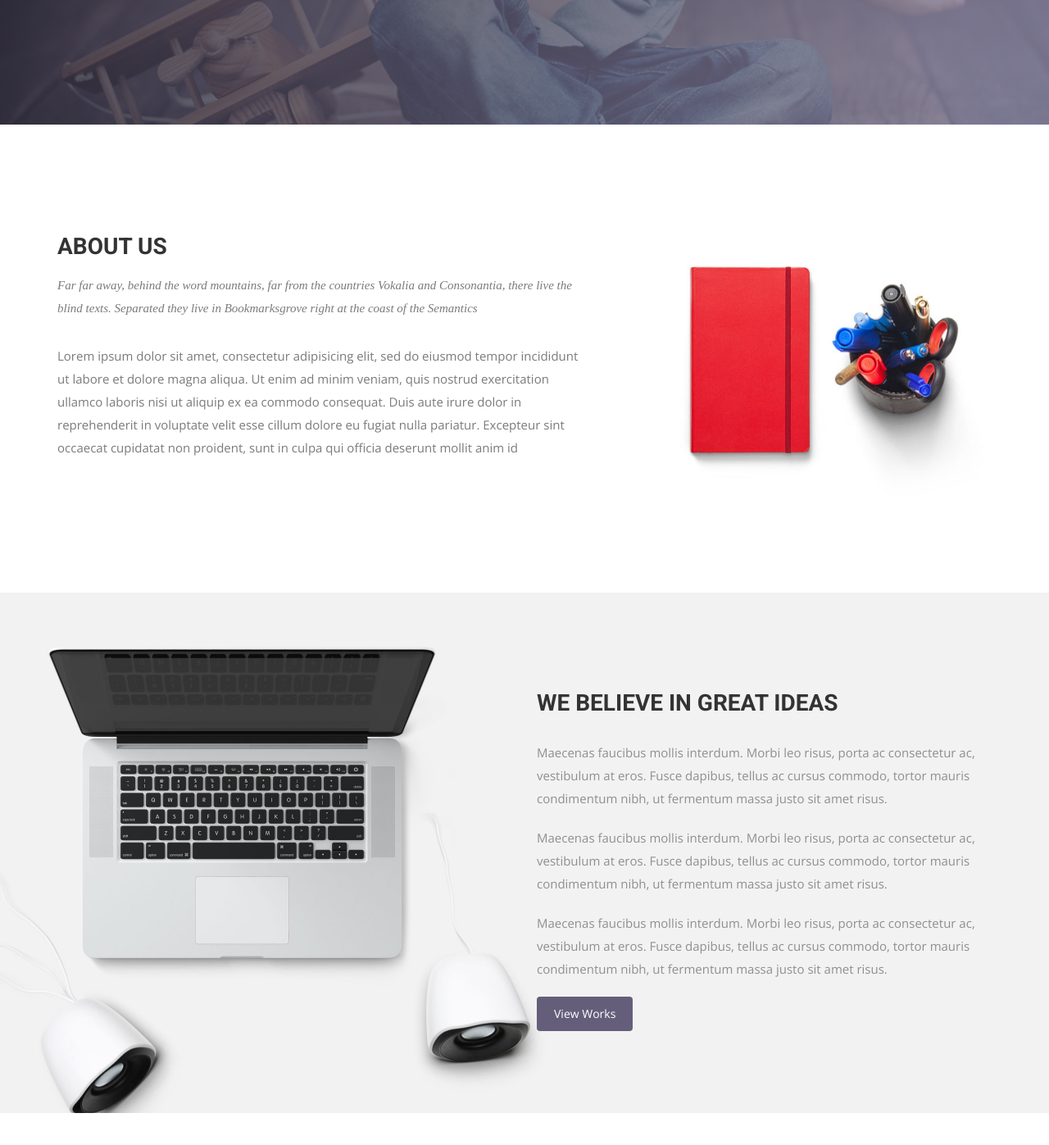
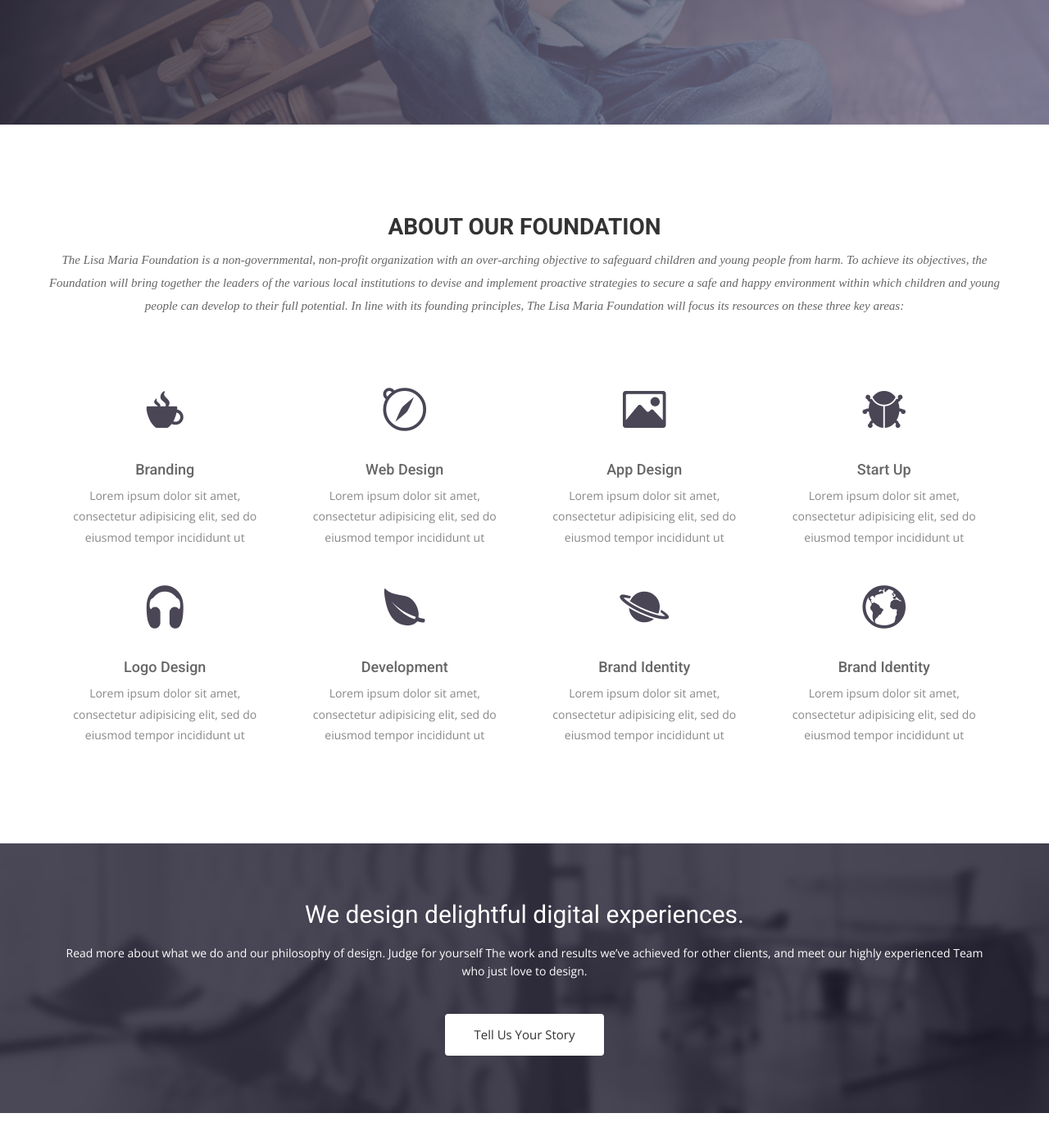
Before and after one commit to jurgencalleja/Lisa-Maria-Foundation, a Jekyll site: the page built from index.html, in a window 1280 px wide and 1400 px high, scrolled down 613 px. Shown: the top 1397 px of the window at 82% size. Built offline with Jekyll 4.4.1, drawn with Linux system fonts in a browser that asks for light colours; nearby versions of some CDN libraries; some web fonts are replaced; some of the changed text lies outside the part shown.

Commit message:
update index

```diff
--- a/index.html
+++ b/index.html
@@ -17,50 +17,14 @@ permalink:
     </div>
   </div>
 </section>
-<!-- Wrapper Start -->
-<section id="intro">
-  <div class="container">
-    <div class="row">
-      <div class="col-md-7 col-sm-12">
-        <div class="block">
-          <div class="section-title">
-            <h2>About Us</h2>
-            <p>Far far away, behind the word mountains, far from the countries Vokalia and Consonantia, there live the blind texts. Separated they live in Bookmarksgrove right at the coast of the Semantics</p>
-          </div>
-          <p>Lorem ipsum dolor sit amet, consectetur adipisicing elit, sed do eiusmod tempor incididunt ut labore et dolore magna aliqua. Ut enim ad minim veniam, quis nostrud exercitation ullamco laboris nisi ut aliquip ex ea commodo consequat. Duis aute irure dolor in reprehenderit in voluptate velit esse cillum dolore eu fugiat nulla pariatur. Excepteur sint occaecat cupidatat non proident, sunt in culpa qui officia deserunt mollit anim id </p>
-        </div>
-      </div><!-- .col-md-7 close -->
-      <div class="col-md-5 col-sm-12">
-        <div class="block">
-          <img src="img/wrapper-img.png" alt="Img">
-        </div>
-      </div><!-- .col-md-5 close -->
-    </div>
-  </div>
-</section>
-
-<section id="feature">
-<div class="container">
-  <div class="row">
-    <div class="col-md-6 col-md-offset-6">
-      <h2>WE BELIEVE IN GREAT IDEAS</h2>
-      <p>Maecenas faucibus mollis interdum. Morbi leo risus, porta ac consectetur ac, vestibulum at eros. Fusce dapibus, tellus ac cursus commodo, tortor mauris condimentum nibh, ut fermentum massa justo sit amet risus.</p>
-      <p>Maecenas faucibus mollis interdum. Morbi leo risus, porta ac consectetur ac, vestibulum at eros. Fusce dapibus, tellus ac cursus commodo, tortor mauris condimentum nibh, ut fermentum massa justo sit amet risus.</p>
-      <p>Maecenas faucibus mollis interdum. Morbi leo risus, porta ac consectetur ac, vestibulum at eros. Fusce dapibus, tellus ac cursus commodo, tortor mauris condimentum nibh, ut fermentum massa justo sit amet risus.</p>
-      <a href="#" class="btn btn-view-works">View Works</a>
-    </div>
-  </div>
-</div>
-</section>
-
 <!-- Service Start -->
 <section id="service">
   <div class="container">
     <div class="row">
       <div class="section-title">
-        <h2>Our Services</h2>
-        <p>Far far away, behind the word mountains, far from the countries Vokalia and Consonantia, there live the blind texts. Separated they live in Bookmarksgrove right at the coast of the Semantics</p>
-      </div>
+        <h2>About our Foundation</h2>
+        <p>The Lisa Maria Foundation is a non-governmental, non-profit organization with an over-arching objective to safeguard children and young people from harm. To achieve its objectives, the Foundation will bring together the leaders of the various local institutions to devise and implement proactive strategies to secure a safe and happy environment within which children and young people can develop to their full potential. In line with its founding principles, The Lisa Maria Foundation will focus its resources on these three key areas: </p>
+        </div>
     </div>
     <div class="row ">
       <div class="col-sm-6 col-md-3">
```
